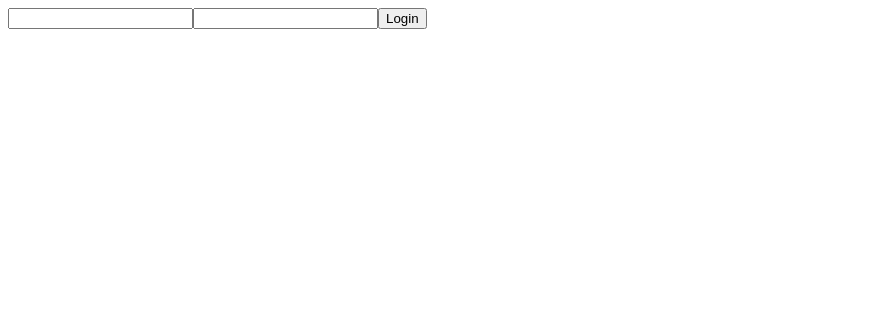
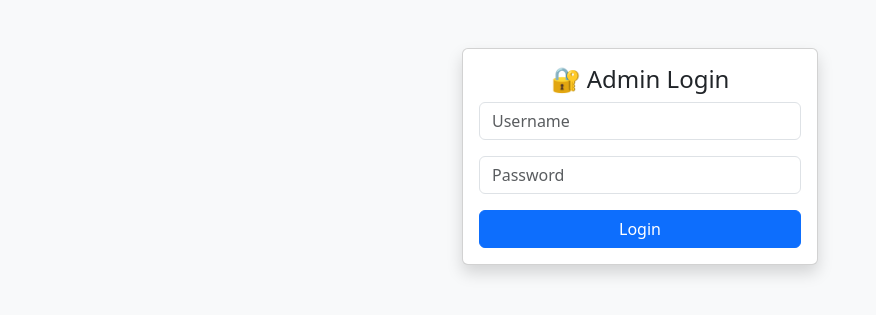
Before and after one commit to SaamVR/traffic, a Flask app: page / in a window 1280 px wide. Shown: the top 315 px of the page, without its empty margins (0-876 px from the left). Run offline with Flask 3, Linux system fonts and the light colour scheme.

Commit message:
login.html

```diff
--- a/templates/login.html
+++ b/templates/login.html
@@ -1 +1,33 @@
-<form method='POST'><input name='username'><input name='password' type='password'><button>Login</button></form>
+<!DOCTYPE html>
+<html lang="en">
+<head>
+  <meta charset="UTF-8">
+  <title>Admin Login</title>
+  <link href="https://cdn.jsdelivr.net/npm/bootstrap@5.3.0/dist/css/bootstrap.min.css" rel="stylesheet">
+</head>
+<body class="bg-light">
+  <div class="container py-5">
+    <div class="row justify-content-center">
+      <div class="col-md-4">
+        <div class="card shadow">
+          <div class="card-body">
+            <h4 class="card-title text-center">🔐 Admin Login</h4>
+            {% if error %}
+              <div class="alert alert-danger">{{ error }}</div>
+            {% endif %}
+            <form method="POST">
+              <div class="mb-3">
+                <input type="text" name="username" class="form-control" placeholder="Username" required>
+              </div>
+              <div class="mb-3">
+                <input type="password" name="password" class="form-control" placeholder="Password" required>
+              </div>
+              <button type="submit" class="btn btn-primary w-100">Login</button>
+            </form>
+          </div>
+        </div>
+      </div>
+    </div>
+  </div>
+</body>
+</html>
```
